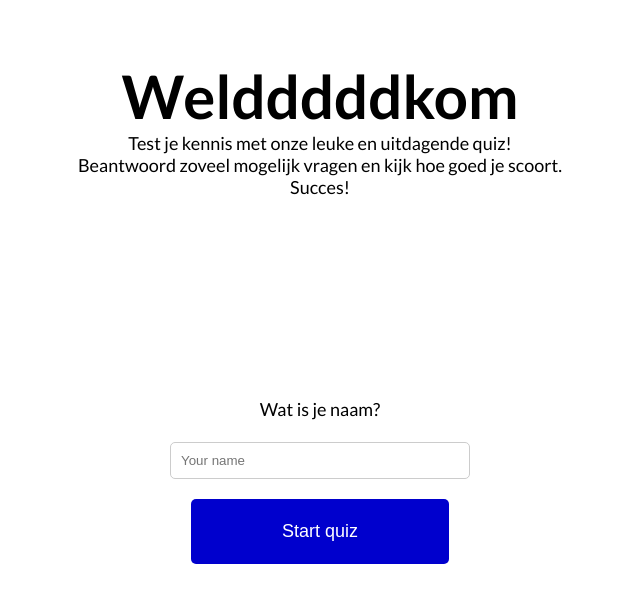
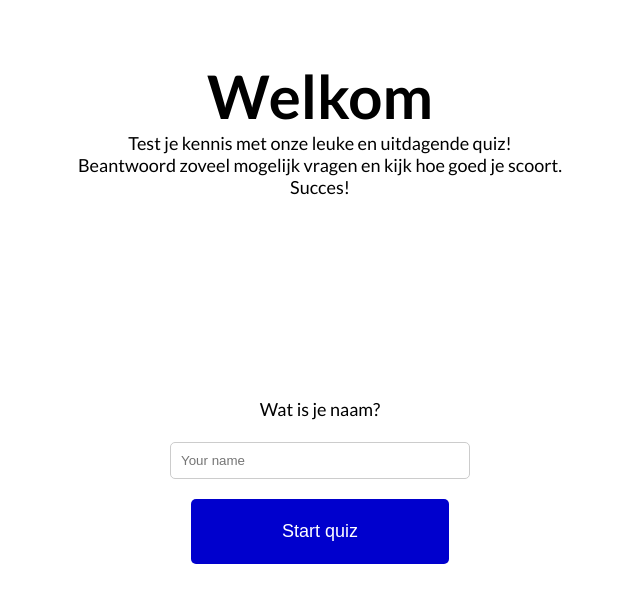
Before and after one commit to FTWSythe/ProjectQuizWebsite, a plain HTML site: page Quiz Website HTML/startscherm.html in a window 1280 px wide. Shown: the whole page, without its empty margins (320-960 px from the left). Drawn offline with Linux system fonts and the light colour scheme.

Commit message:
welkom veranderd

```diff
--- a/Quiz Website HTML/startscherm.html
+++ b/Quiz Website HTML/startscherm.html
@@ -12,7 +12,7 @@
 <body>
 <main>
     <section>
-        <h1>Weldddddkom</h1>
+        <h1>Welkom</h1>
         <p class="uitleg_quiz">Test je kennis met onze leuke en uitdagende quiz!<br>
             Beantwoord zoveel mogelijk vragen en kijk hoe goed je scoort.<br>
             Succes!</p>
```
